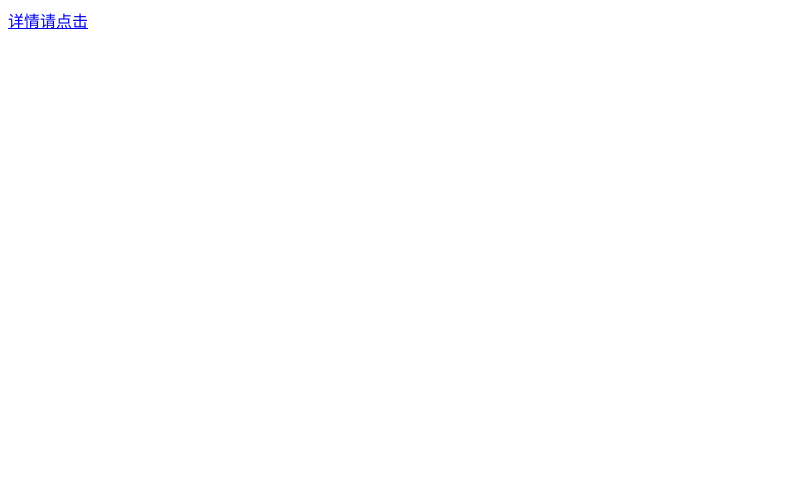
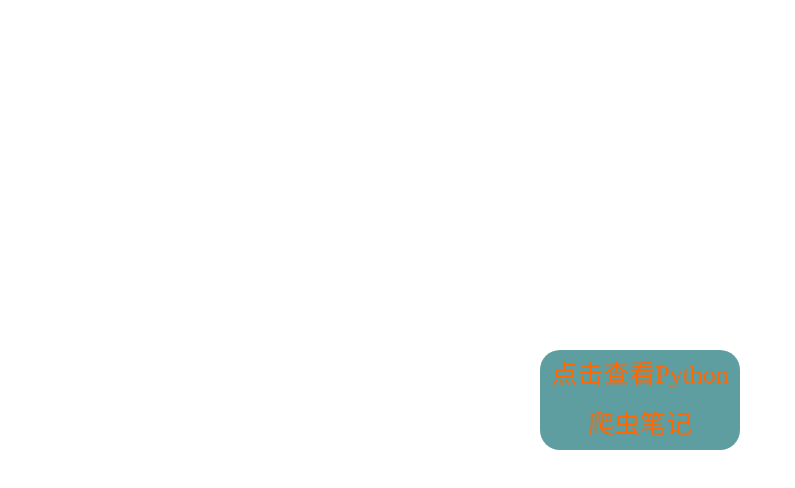
Before and after one commit to champion-yang/spider_node, a plain HTML site: page index.html in a window 1280 px wide. Shown: the whole page, without its empty margins (0-795 px from the left). Drawn offline with Linux system fonts and the light colour scheme.

Commit message:
Update index.html

```diff
--- a/index.html
+++ b/index.html
@@ -1 +1,38 @@
-<a href='http://note.youdao.com/noteshare?id=bdb23f52b5917771e09f14ad885446ed&sub=05B284FA7D7A438DBA7A8044CF9852C3'>详情请点击</a>
+<!DOCTYPE html>
+<html lang="en">
+<head>
+    <meta charset="UTF-8">
+    <meta name="viewport" content="width=device-width, initial-scale=1.0">
+    <meta http-equiv="X-UA-Compatible" content="ie=edge">
+    <title>Document</title>
+    <style>
+        *{
+            text-decoration: none;
+        }
+        a{
+            color: #ff6700;
+        }
+    div{
+        position: absolute;
+        top: 0;
+        left: 0;
+        right: 0;
+        bottom: 0;
+        margin: auto;
+        font-size: 26px;
+        color: #ff6700;
+        width: 200px;
+        height: 100px;
+        line-height: 50px;
+        text-align: center;
+        background-color: cadetblue;
+        border-radius: 20px;
+    }
+    </style>
+</head>
+<body>
+    <div>
+        <a href="http://note.youdao.com/noteshare?id=bdb23f52b5917771e09f14ad885446ed&sub=05B284FA7D7A438DBA7A8044CF9852C3">点击查看Python爬虫笔记</a>
+    </div>
+</body>
+</html>
```
